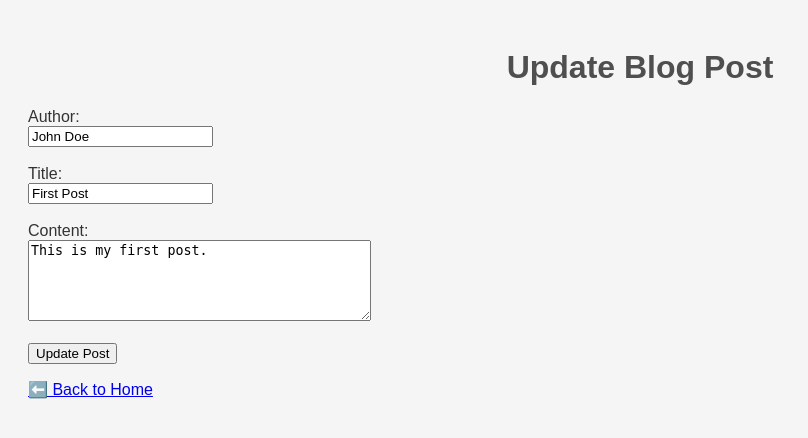
After one commit to jess-compliance-dev/blog, a Flask app: page /update/1 in a window 1280 px wide. The commit adds this page. Shown: the top 438 px of the page, without its empty margins (0-808 px from the left). Run offline with Flask 3, Linux system fonts and the light colour scheme.

Commit message:
update route and update form added

```diff
--- a/app.py
+++ b/app.py
@@ -23,25 +23,43 @@ def index():
 @app.route('/add', methods=['GET', 'POST'])
 def add():
     if request.method == 'POST':
-
         posts = load_posts()
-
         new_id = max(post['id'] for post in posts) + 1 if posts else 1
-
         new_post = {
             "id": new_id,
             "author": request.form.get("author"),
             "title": request.form.get("title"),
             "content": request.form.get("content")
         }
+        posts.append(new_post)
+        save_posts(posts)
+        return redirect(url_for('index'))
+    return render_template('add.html')
 
-        posts.append(new_post)
 
+@app.route('/delete/<int:post_id>')
+def delete(post_id):
+    posts = load_posts()
+    posts = [post for post in posts if post['id'] != post_id]
+    save_posts(posts)
+    return redirect(url_for('index'))
+
+
+@app.route('/update/<int:post_id>', methods=['GET', 'POST'])
+def update(post_id):
+    posts = load_posts()
+    post = next((p for p in posts if p['id'] == post_id), None)
+    if post is None:
+        return "Post not found", 404
+
+    if request.method == 'POST':
+        post['author'] = request.form.get("author")
+        post['title'] = request.form.get("title")
+        post['content'] = request.form.get("content")
         save_posts(posts)
-
         return redirect(url_for('index'))
 
-    return render_template('add.html')
+    return render_template('update.html', post=post)
 
 
 if __name__ == '__main__':
--- a/posts.json
+++ b/posts.json
@@ -1,4 +1,14 @@
 [
-    {"id": 1, "author": "John Doe", "title": "First Post", "content": "This is my first post."},
-    {"id": 2, "author": "Jane Doe", "title": "Second Post", "content": "This is another post."}
+    {
+        "id": 1,
+        "author": "John Doe",
+        "title": "First Post",
+        "content": "This is my first post."
+    },
+    {
+        "id": 3,
+        "author": "Jessica",
+        "title": "Hero",
+        "content": "Test 2"
+    }
 ]
--- a/templates/index.html
+++ b/templates/index.html
@@ -19,6 +19,10 @@
     <h2>{{ post.title }}</h2>
     <p><em>Written by {{ post.author }}</em></p>
     <p>{{ post.content }}</p>
+    <p>
+        <a href="{{ url_for('update', post_id=post.id) }}" style="color:blue;">✏️ Update</a>
+        <a href="{{ url_for('delete', post_id=post.id) }}" style="color:red;" onclick="return confirm('Are you sure you want to delete this post?');">🗑️ Delete</a>
+    </p>
 </div>
 {% endfor %}
 
--- /dev/null
+++ b/templates/update.html
@@ -0,0 +1,29 @@
+<!DOCTYPE html>
+<html lang="en">
+<head>
+    <meta charset="UTF-8">
+    <meta name="viewport" content="width=device-width, initial-scale=1.0">
+    <title>Update Blog Post</title>
+    <link rel="stylesheet" href="{{ url_for('static', filename='style.css') }}">
+</head>
+<body>
+
+<h1>Update Blog Post</h1>
+
+<form action="{{ url_for('update', post_id=post['id']) }}" method="POST">
+    <label for="author">Author:</label><br>
+    <input type="text" id="author" name="author" value="{{ post['author'] }}" required><br><br>
+
+    <label for="title">Title:</label><br>
+    <input type="text" id="title" name="title" value="{{ post['title'] }}" required><br><br>
+
+    <label for="content">Content:</label><br>
+    <textarea id="content" name="content" rows="5" cols="40" required>{{ post['content'] }}</textarea><br><br>
+
+    <button type="submit">Update Post</button>
+</form>
+
+<p><a href="{{ url_for('index') }}">⬅️ Back to Home</a></p>
+
+</body>
+</html>
```
Also changed, not shown: templates/add.html (+7 -4 lines). Lines whose indentation alone changed are shown as unchanged.
